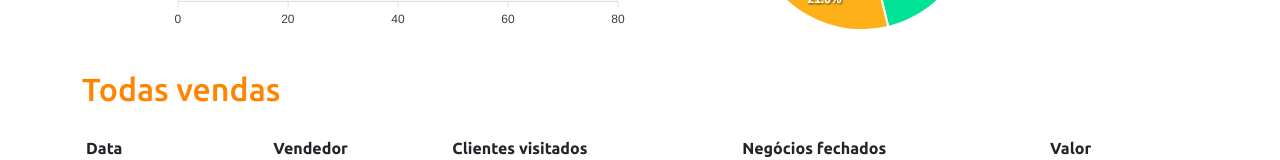
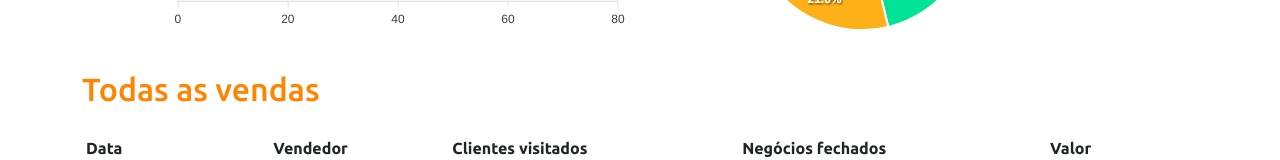
Before and after one commit to vitorlucio/projeto-sds5, a React (Create React App) app in the folder frontend/: page / in a window 1280 px wide. Shown: the part 394-554 px from the top of the page. Built offline with nearby package versions, Linux system fonts and the light colour scheme.

Commit message:
Todas as vendas

```diff
--- a/frontend/src/App.tsx
+++ b/frontend/src/App.tsx
@@ -25,7 +25,7 @@
          </div>
 
          <div className="py-3">
-           <h2 className="text-primary">Todas vendas</h2>
+           <h2 className="text-primary">Todas as vendas</h2>
 
          </div>
 
```
